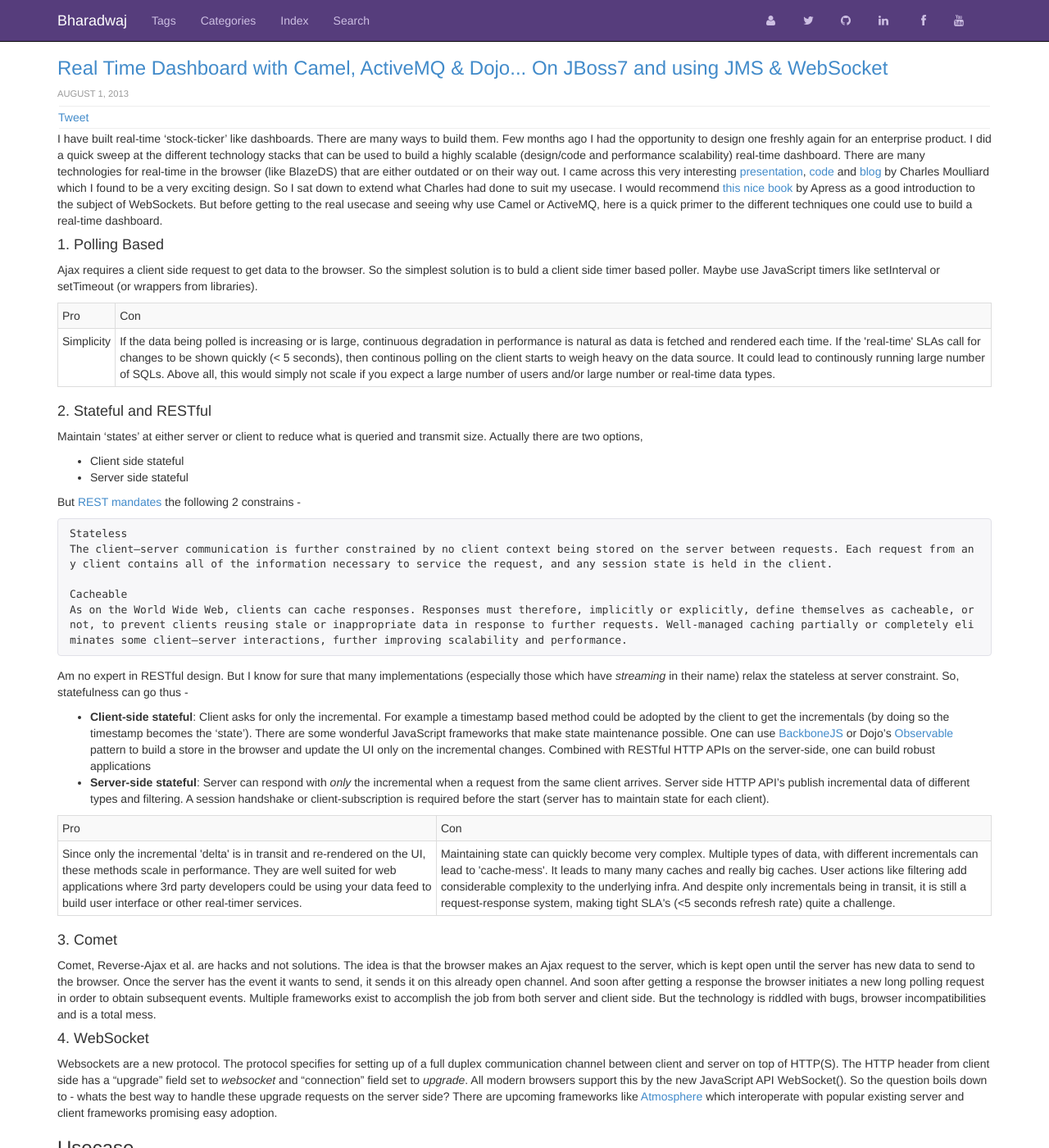
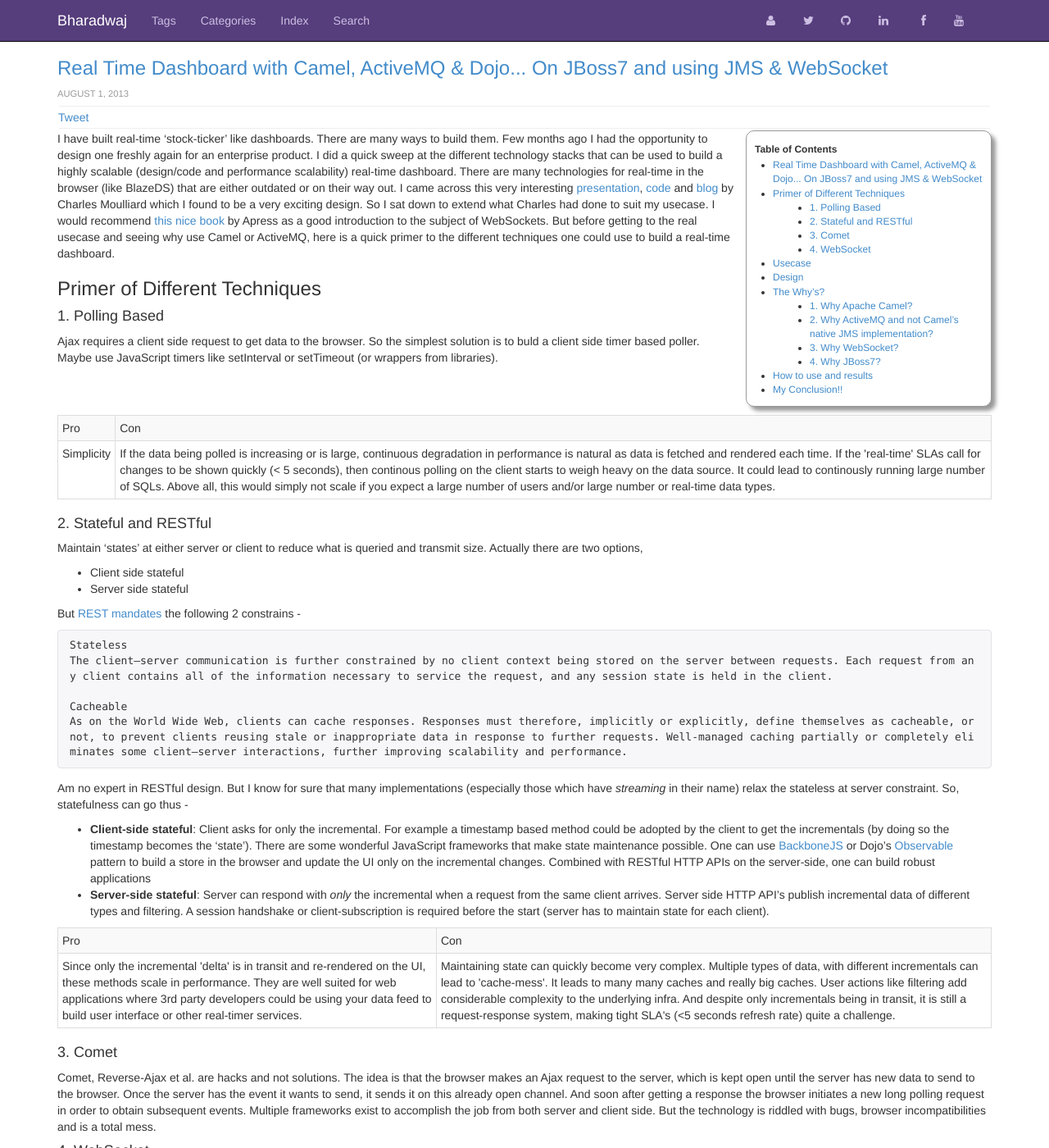
Before and after one commit to bharath12345/bharath12345.github.io, a Jekyll site: the page built from _posts/2013-08-01-real-time-dashboard-with-camel-activemq-dojo-on-jboss-using-jms--websocket.md, in a window 1280 px wide and 1400 px high. Shown: the whole window at 82% size. Built offline with Jekyll 4.4.1, drawn with Linux system fonts in a browser that asks for light colours; Markdown is read by kramdown in place of the engine named in the settings; comment, search, counter and statistics services are not loaded.

Commit message:
toc for all posts

```diff
--- a/_includes/javascripts.html
+++ b/_includes/javascripts.html
@@ -32,7 +32,7 @@
         var heading = 'Table of Contents';
         container.append('<span class="tocHeading">' + heading + '</span>');
 
-        var div = jQuery("<ul id='toc'></ul>");
+        var div = jQuery("<ul id='toc' style='padding-left: 10px'></ul>");
         container.append(div);
 
         div.tableOfContents(document.body, {startLevel: startLevel, depth: depth});
--- a/_includes/postpagescripts.html
+++ b/_includes/postpagescripts.html
@@ -4,5 +4,16 @@
             generateTOC(4,1);
             adjustDivHeight();
             break;
+
+        case "Few days with Apache Cassandra":
+        case "Build Dojo 1.7/1.8/1.9 with Maven":
+        case "System and Application health - Is there a data collection challenge at the DC?":
+            generateTOC(4,2);
+            break;
+
+        case "Real Time Dashboard with Camel, ActiveMQ & Dojo... On JBoss7 and using JMS & WebSocket":
+            generateTOC(3,3);
+            break;
+
     }
 </script>
--- a/_posts/2013-08-01-real-time-dashboard-with-camel-activemq-dojo-on-jboss-using-jms--websocket.md
+++ b/_posts/2013-08-01-real-time-dashboard-with-camel-activemq-dojo-on-jboss-using-jms--websocket.md
@@ -7,10 +7,12 @@
 published: true
 tweetfb: true
 disqus: true
+toc: true
 ---
 
 I have built real-time 'stock-ticker' like dashboards. There are many ways to build them. Few months ago I had the opportunity to design one freshly again for an enterprise product. I did a quick sweep at the different technology stacks that can be used to build a highly scalable (design/code and performance scalability) real-time dashboard. There are many technologies for real-time in the browser (like BlazeDS) that are either outdated or on their way out. I came across this very interesting [presentation](http://fusesource.com/apache-camel-conference-2012/videos/camelone-2012-charles-moulliard-video/), [code](https://github.com/FuseByExample/websocket-activemq-camel) and [blog](http://cmoulliard.blogspot.in/2012_04_01_archive.html) by Charles Moulliard which I found to be a very exciting design. So I sat down to extend what Charles had done to suit my usecase. I would recommend [this nice book](http://www.amazon.com/The-Definitive-Guide-HTML5-WebSocket/dp/1430247401) by Apress as a good introduction to the subject of WebSockets. But before getting to the real usecase and seeing why use Camel or ActiveMQ, here is a quick primer to the different techniques one could use to build a real-time dashboard.
 
+### Primer of Different Techniques
 #### 1. Polling Based
 Ajax requires a client side request to get data to the browser. So the simplest solution is to buld a client side timer based poller. Maybe use JavaScript timers like setInterval or setTimeout (or wrappers from libraries).
 
```
Also changed, not shown: _posts/2013-07-11-few-days-with-apache-cassandra.md (+1 -0 lines), _posts/2013-07-18-build-dojo-1819-with-maven.md (+1 -0 lines), _posts/2013-08-06-is-there-a-collection-challenge-at-the-data-center.md (+1 -0 lines), lib/up/up.css.
